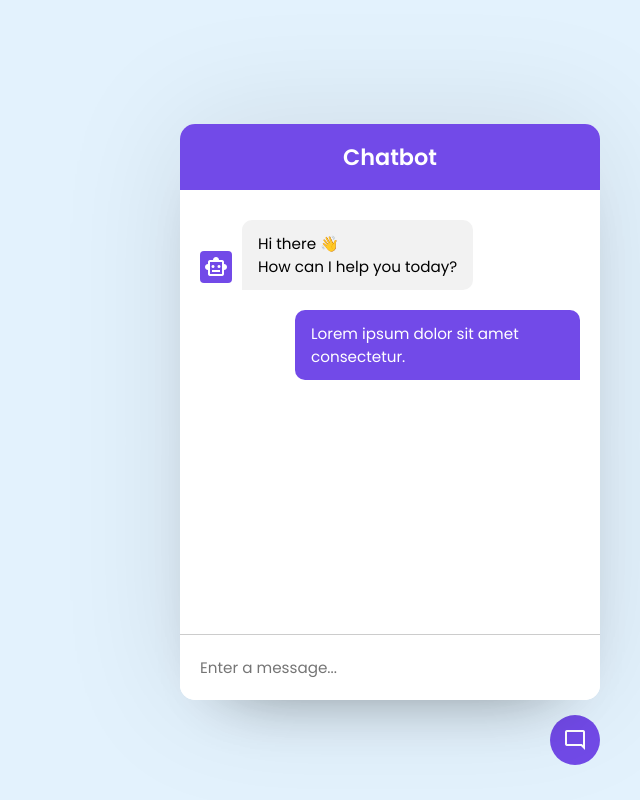
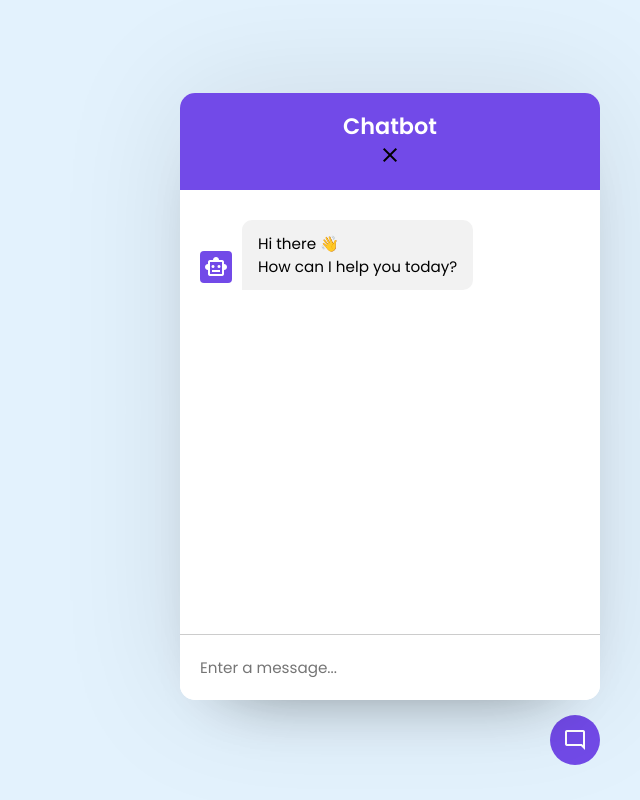
Before and after one commit to theegentlemaniac/Chat-Bot, a plain HTML site: page index.html in a window 1280 px wide. Shown: the whole page, without its empty margins (640-1280 px from the left). Drawn offline with nearby package versions, Linux system fonts and the light colour scheme.

Commit message:
Update index.html

```diff
--- a/index.html
+++ b/index.html
@@ -6,6 +6,7 @@
     <title>Chatbot in JS</title>
     <link rel="stylesheet" href="style.css">
     <link rel="stylesheet" href="https://fonts.googleapis.com/css2?family=Material+Symbols+Outlined:opsz,wght,FILL,GRAD@48,400,0,0" />
+    <script src="./script.js" defer></script>
 
 </head>
 
@@ -19,6 +20,7 @@
     <div class="chatbot">
         <header>
             <h2>Chatbot</h2>
+            <span class = "material-symbols-outlined">close</span>
         </header>
 
         <ul class="chatbox">
@@ -26,10 +28,11 @@
                 <span class = "material-symbols-outlined">smart_toy</span>
                 <p>Hi there 👋 <br> How can I help you today?</p>
             </li>
-
+            <!--
             <li class = "chat outgoing">
                 <p>Lorem ipsum dolor sit amet consectetur. </p>
             </li>
+        -->
 
         </ul>
 
```
